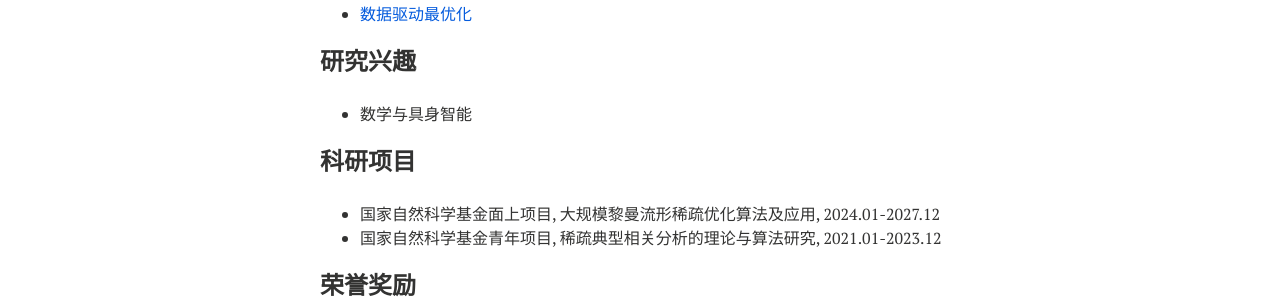
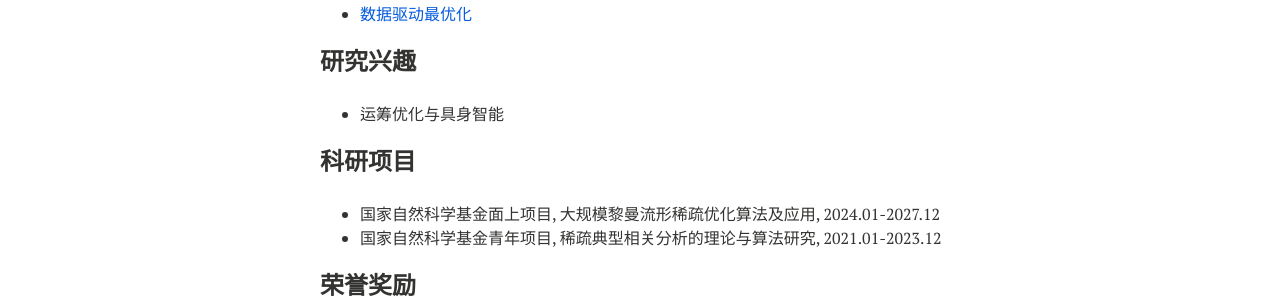
Before and after one commit to xianchaoxiu/xianchaoxiu.github.io, a Jekyll site: the page built from chinese/index.md, in a window 1280 px wide. Shown: the part 545-844 px from the top of the page. Built offline with Jekyll 4.4.1, drawn with Linux system fonts in a browser that asks for light colours; nearby versions of some CDN libraries.

Commit message:
Update index.md

```diff
--- a/chinese/index.md
+++ b/chinese/index.md
@@ -29,7 +29,7 @@ share: false
 
 ### 研究兴趣
 
-* 数学与具身智能 <br>
+* 运筹优化与具身智能 <br>
 
 
 ### 科研项目
```
